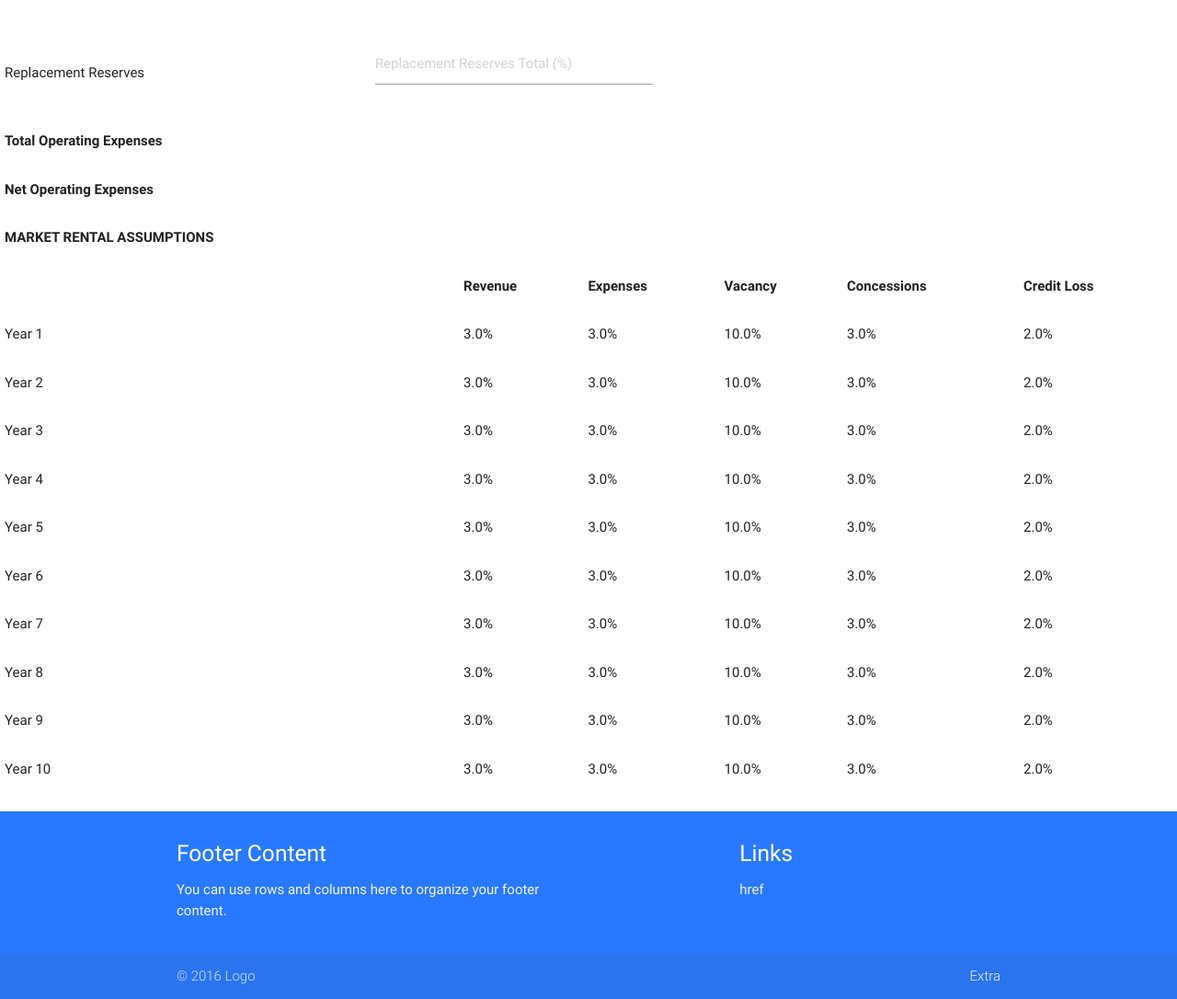
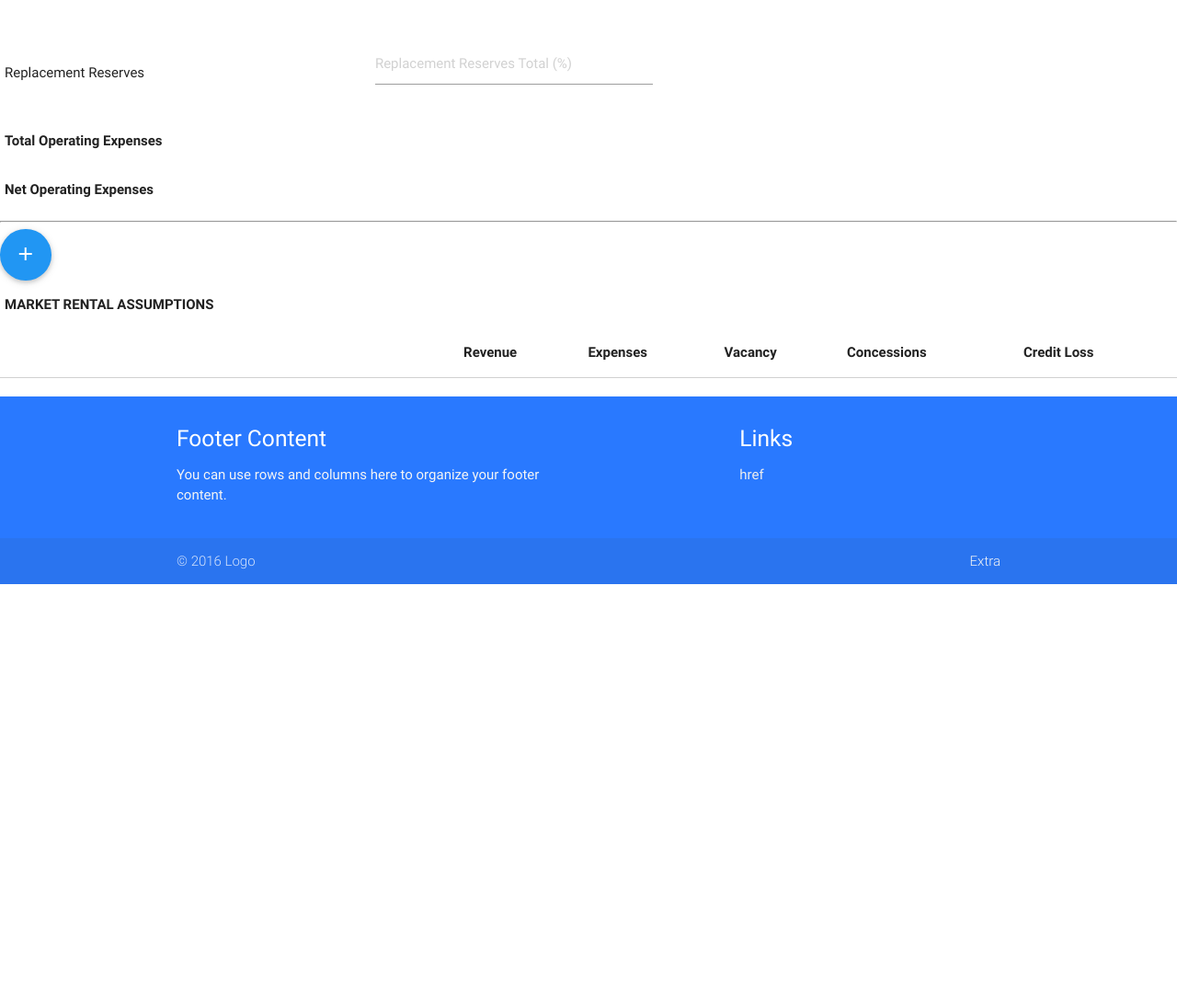
Before and after one commit to htisaksen/Columbia-MSRED, a Flask app: page /dashboard in a window 1280 px wide. Shown: the part 5309-6395 px from the top of the page at 92% size. After the commit the page ends 5944 px from the top, so only its background shows below. Run offline with Flask 2, Linux system fonts and the light colour scheme; lists and menus that the app fills with data are empty.

Commit message:
dashboard.html - updated market rental assumptions table

```diff
--- a/templates/dashboard.html
+++ b/templates/dashboard.html
@@ -525,11 +525,8 @@
     </table>
 
 
-  <!--==================================================================================-->
-
-  <!-- Must have this table be dynamic and allow the user to add an indefinite number of years -->
-  <!-- Table must be AJAX so every time a user adds a year, a new row is automatically added -->
     <table id="Market_Rental_Assumptions">
+    <thead>
       <tr>
         <th>MARKET RENTAL ASSUMPTIONS</th>
       </tr>
@@ -542,98 +539,13 @@
         <th>Concessions</th>
         <th>Credit Loss</th>
       </tr>
-      <tr>
-        <td>Year 1</td>
-        <td>&nbsp;</td>
-        <td>3.0%</td>
-        <td>3.0%</td>
-        <td>10.0%</td>
-        <td>3.0%</td>
-        <td>2.0%</td>
-      </tr>
-      <tr>
-        <td>Year 2</td>
-        <td>&nbsp;</td>
-        <td>3.0%</td>
-        <td>3.0%</td>
-        <td>10.0%</td>
-        <td>3.0%</td>
-        <td>2.0%</td>
-      </tr>
-      <tr>
-        <td>Year 3</td>
-        <td>&nbsp;</td>
-        <td>3.0%</td>
-        <td>3.0%</td>
-        <td>10.0%</td>
-        <td>3.0%</td>
-        <td>2.0%</td>
-      </tr>
-      <tr>
-        <td>Year 4</td>
-        <td>&nbsp;</td>
-        <td>3.0%</td>
-        <td>3.0%</td>
-        <td>10.0%</td>
-        <td>3.0%</td>
-        <td>2.0%</td>
-      </tr>
-      <tr>
-        <td>Year 5</td>
-        <td>&nbsp;</td>
-        <td>3.0%</td>
-        <td>3.0%</td>
-        <td>10.0%</td>
-        <td>3.0%</td>
-        <td>2.0%</td>
-      </tr>
-      <tr>
-        <td>Year 6</td>
-        <td>&nbsp;</td>
-        <td>3.0%</td>
-        <td>3.0%</td>
-        <td>10.0%</td>
-        <td>3.0%</td>
-        <td>2.0%</td>
-      </tr>
-      <tr>
-        <td>Year 7</td>
-        <td>&nbsp;</td>
-        <td>3.0%</td>
-        <td>3.0%</td>
-        <td>10.0%</td>
-        <td>3.0%</td>
-        <td>2.0%</td>
-      </tr>
-      <tr>
-        <td>Year 8</td>
-        <td>&nbsp;</td>
-        <td>3.0%</td>
-        <td>3.0%</td>
-        <td>10.0%</td>
-        <td>3.0%</td>
-        <td>2.0%</td>
-      </tr>
-      <tr>
-        <td>Year 9</td>
-        <td>&nbsp;</td>
-        <td>3.0%</td>
-        <td>3.0%</td>
-        <td>10.0%</td>
-        <td>3.0%</td>
-        <td>2.0%</td>
-      </tr>
-      <tr>
-        <td>Year 10</td>
-        <td>&nbsp;</td>
-        <td>3.0%</td>
-        <td>3.0%</td>
-        <td>10.0%</td>
-        <td>3.0%</td>
-        <td>2.0%</td>
-      </tr>
+    </thead>
+    <tbody></tbody>
+      <hr>
+
+      <button name = 'market_rental_form' id = 'market_rental_form' class="btn-floating btn-large waves-effect waves-light red blue"><i class="material-icons">add</i></button>
     </table>
-<!--==================================================================================-->
+
 </form>
 
 {%endblock tables%}
```
